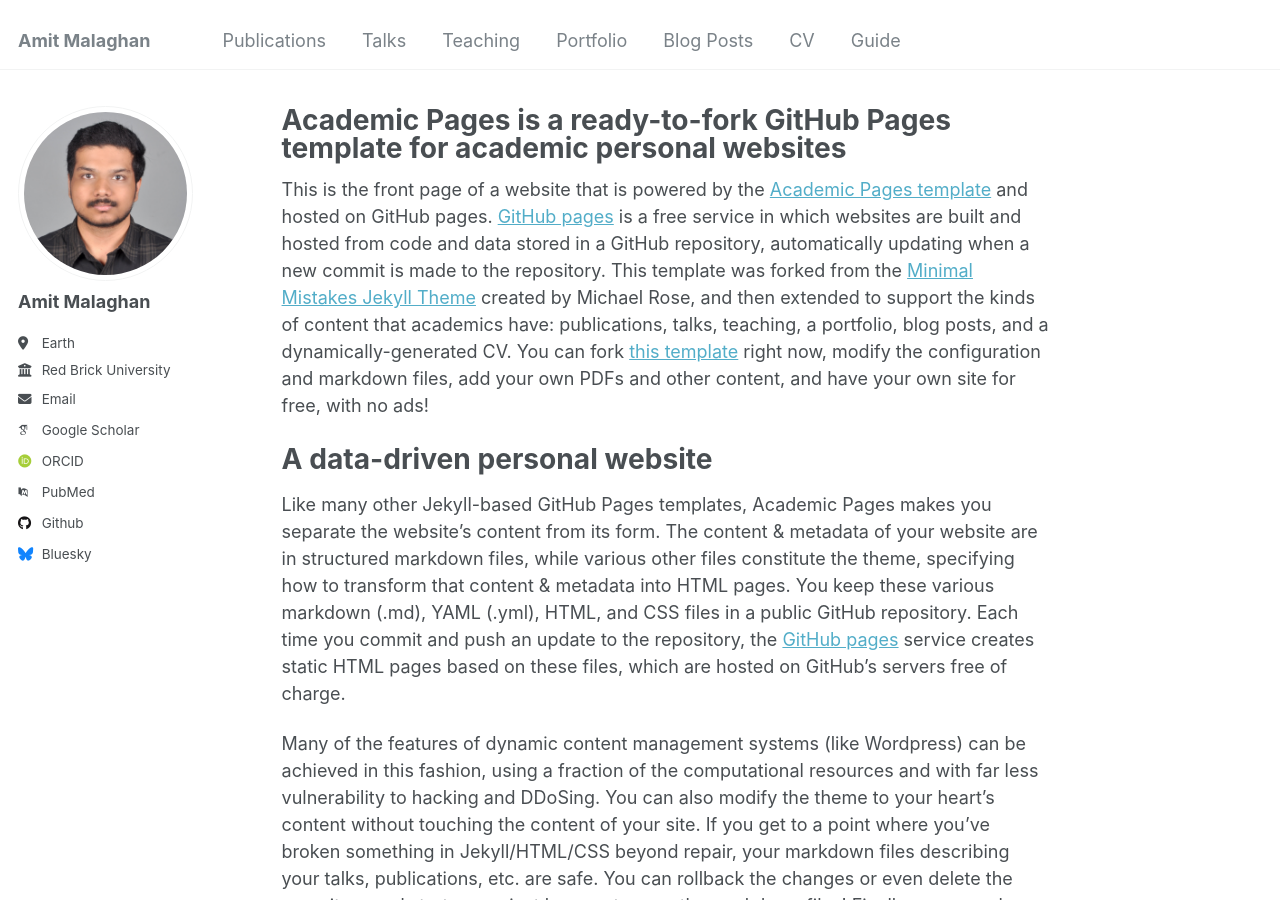
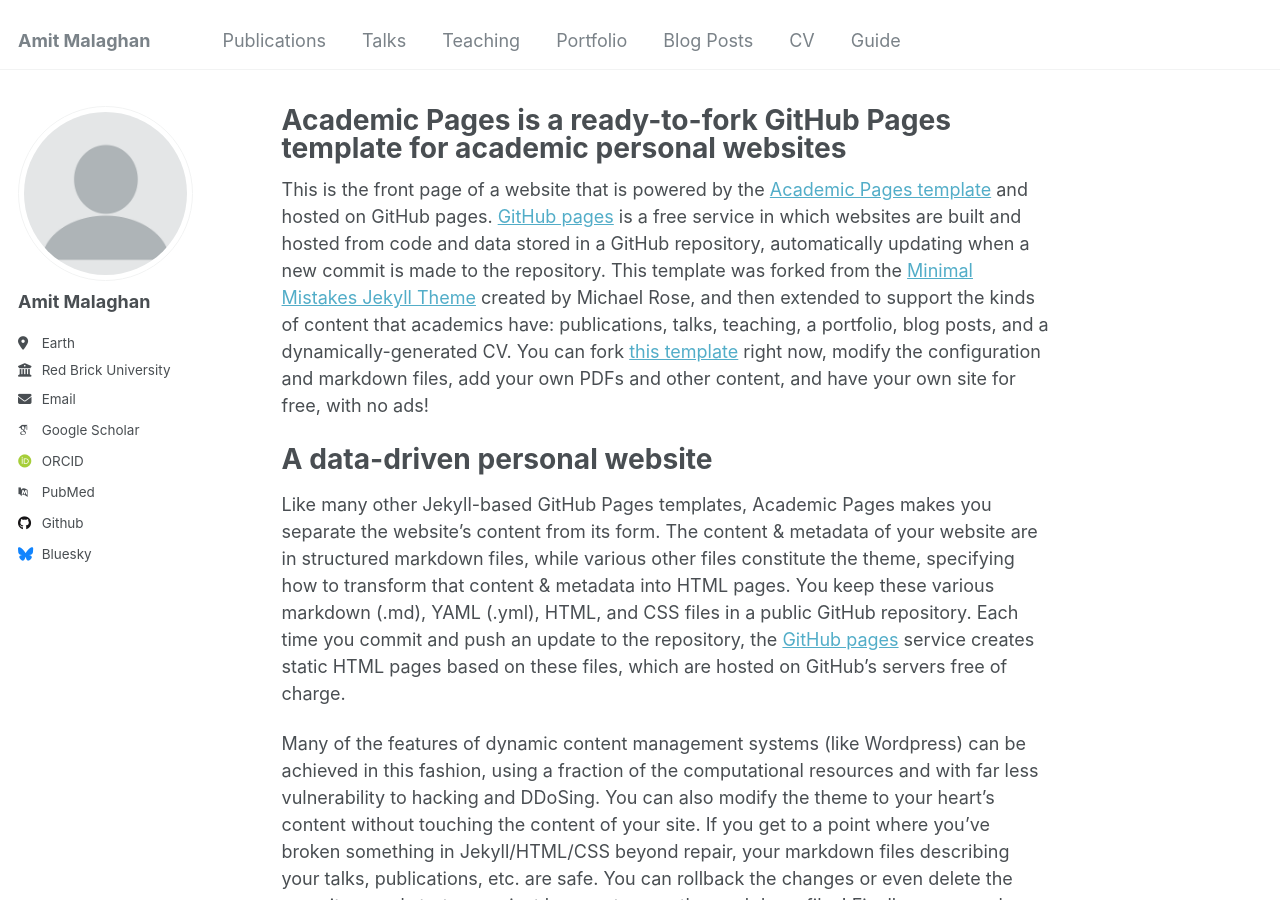
Before and after one commit to amithmalaghan/amithmalaghan.github.io, a Jekyll site: the page built from _pages/about.md, in a window 1280 px wide and 900 px high. Built offline with Jekyll 4.4.1, drawn with Linux system fonts in a browser that asks for light colours; some web fonts are replaced.

Commit message:
Update _config.yml

```diff
--- a/_config.yml
+++ b/_config.yml
@@ -21,7 +21,7 @@ repository               : "academicpages/academicpages.github.io"
 #               Additional customization can be done by editing /_includes/author-profile.html
 author:
   # Biographic information
-  avatar           : "amit.png"
+  avatar           : "profile.png"
   name             : "Amit Malaghan"
   pronouns         : # example: "she/her"
   bio              : ""
```
